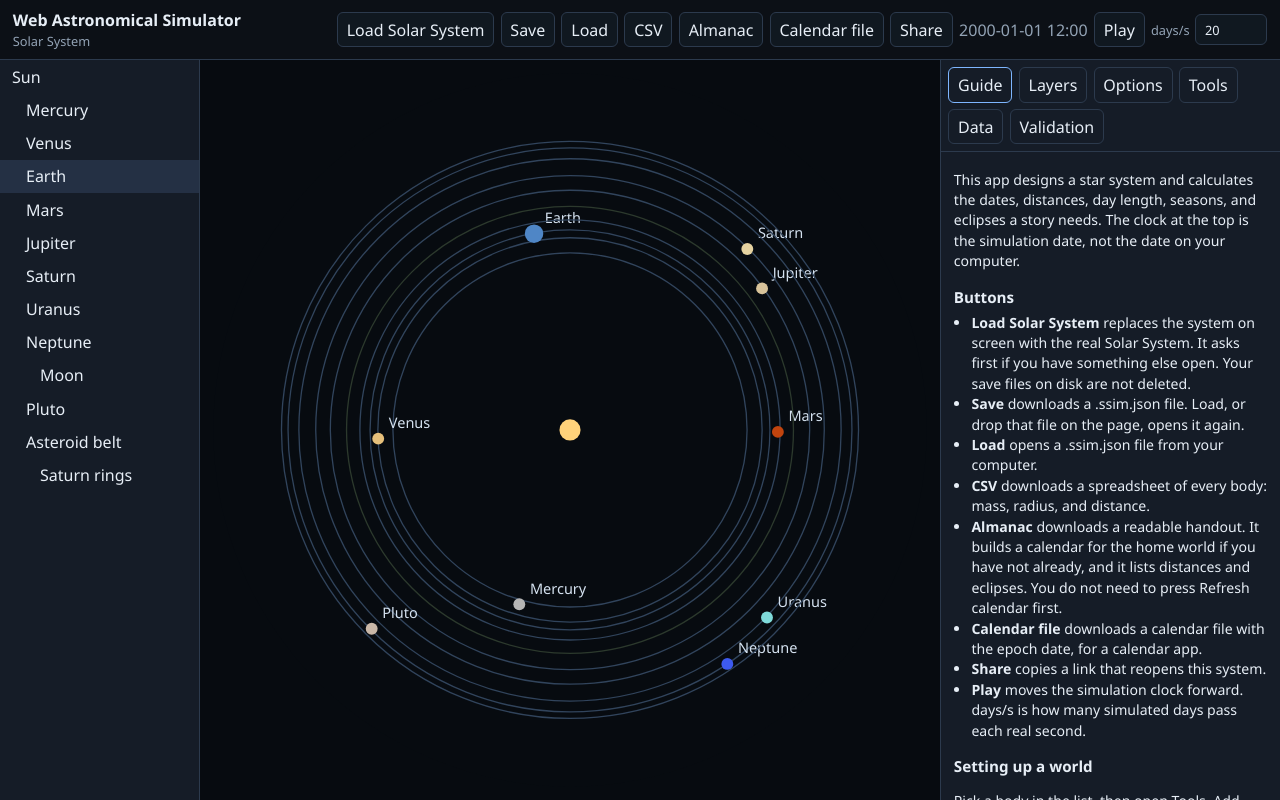
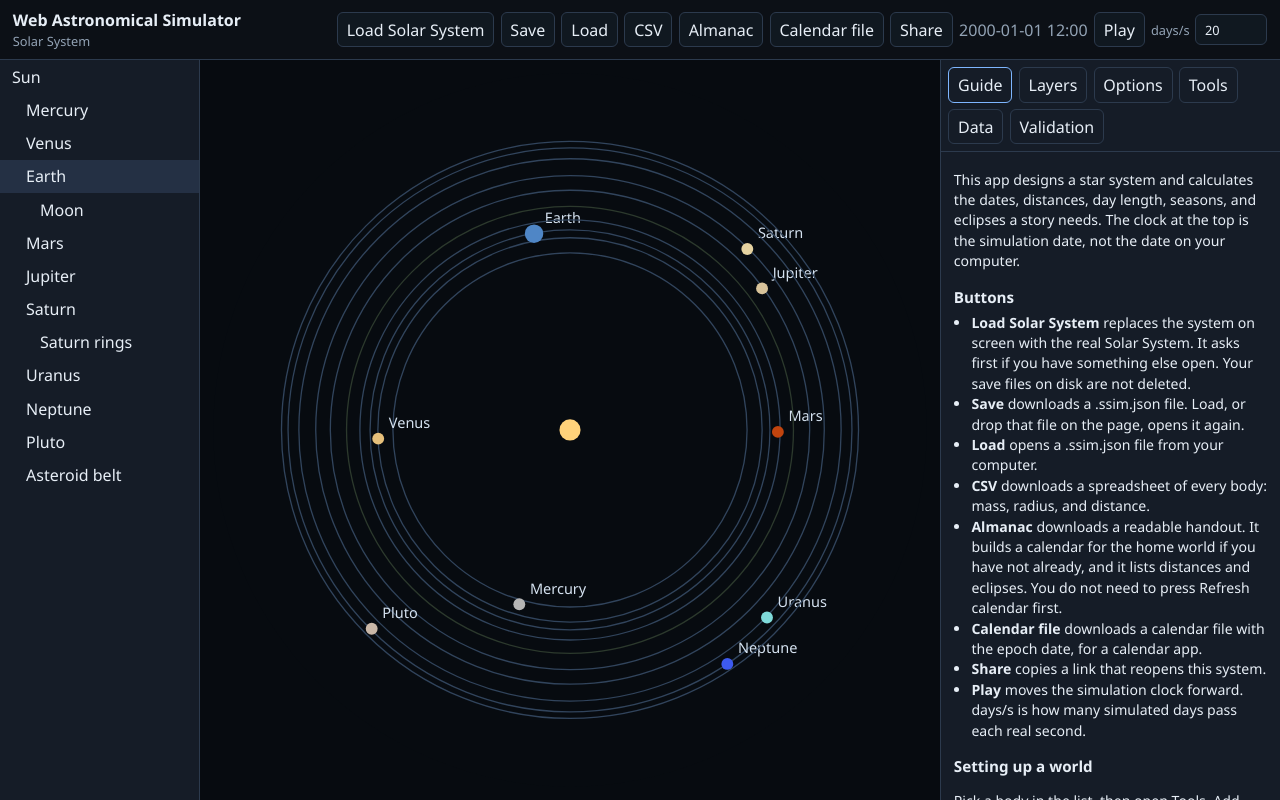
Before and after one commit to Jopo12321/web-astronomical-simulator, a Preact app: page / in a window 1280 px wide. Built offline with nearby package versions, Linux system fonts and the light colour scheme.

Commit message:
fix: list each moon under its planet and mark that planet
The Moon orbits Earth. File order had drawn it after Neptune, so the indent looked like Neptune's moon.

```diff
--- a/src/i18n/en.ts
+++ b/src/i18n/en.ts
@@ -41,7 +41,7 @@ export const en = {
     'moves the simulation clock forward. days/s is how many simulated days pass each real second.',
   guideSetupTitle: 'Setting up a world',
   guideSetup:
-    'Pick a body in the list, then open Tools. Add planet puts a new world around the star, outside the outermost one. Add moon puts a moon around the body you have selected. Delete removes that body and its moons. The star cannot be deleted.',
+    'Pick a body in the list, then open Tools. Add planet puts a new world around the star, outside the outermost one. Add moon puts a moon around the body you have selected. Delete removes that body and its moons. The star cannot be deleted. A moon is listed under its planet. Select the moon and that planet is marked in the list and drawn larger on the map.',
   guideUnitsTitle: 'Numbers',
   guideUnits:
     'AU is the distance from Earth to the Sun. Planet masses are in Earth masses, and the star is in solar masses. Orbit angles are in degrees: inclination is the tilt of the orbit, the node is where the orbit crosses the reference plane, periapsis is the closest point, and mean anomaly is where the body sits at the start date. Axial tilt is the lean of the spin axis. Watch latitude is the latitude you stand at when the Almanac talks about eclipses. Eclipse separation is how many degrees the moon sits from the center of the star.',
--- a/src/ui/App.tsx
+++ b/src/ui/App.tsx
@@ -1,5 +1,6 @@
 import { effect } from '@preact/signals';
 import { useEffect, useRef } from 'preact/hooks';
+import type { Body } from '../core/model/schema';
 import { solSystem } from '../core/presets/sol';
 import { jdToCalendar } from '../core/time/julian';
 import { almanacMarkdown, withCalendar } from '../io/almanac';
@@ -180,11 +181,11 @@ export function App() {
       </header>
       <div className="workspace">
         <nav className="tree" aria-label={t('bodies')}>
-          {system.value.bodies.map((body) => (
+          {familyOrder(system.value.bodies).map((body) => (
             <button
               key={body.id}
               type="button"
-              className={body.id === selectedId.value ? 'node selected' : 'node'}
+              className={nodeClass(body, selectedId.value, system.value.bodies)}
               style={{ paddingLeft: `${12 + depth(body.parentId) * 14}px` }}
               onClick={() => {
                 selectedId.value = body.id;
@@ -199,6 +200,40 @@ export function App() {
       </div>
     </div>
   );
+}
+
+function familyOrder(bodies: Body[]): Body[] {
+  const children = new Map<string | null, Body[]>();
+  for (const body of bodies) {
+    const list = children.get(body.parentId) ?? [];
+    list.push(body);
+    children.set(body.parentId, list);
+  }
+  const ordered: Body[] = [];
+  const seen = new Set<string>();
+  const visit = (parentId: string | null) => {
+    for (const body of children.get(parentId) ?? []) {
+      if (seen.has(body.id)) continue;
+      seen.add(body.id);
+      ordered.push(body);
+      visit(body.id);
+    }
+  };
+  visit(null);
+  for (const body of bodies) {
+    if (!seen.has(body.id)) ordered.push(body);
+  }
+  return ordered;
+}
+
+function nodeClass(body: Body, selected: string, bodies: Body[]): string {
+  if (body.id === selected) return 'node selected';
+  const current = bodies.find((item) => item.id === selected);
+  const parent = current?.parentId
+    ? bodies.find((item) => item.id === current.parentId)
+    : undefined;
+  if (parent && parent.id === body.id && parent.parentId !== null) return 'node host';
+  return 'node';
 }
 
 function depth(parentId: string | null): number {
--- a/src/ui/OrbitMap.tsx
+++ b/src/ui/OrbitMap.tsx
@@ -1,6 +1,14 @@
 import type { Body } from '../core/model/schema';
 import { placeSystem } from '../core/orbits/system';
 import { selectedId, showBelts, showLabels, showOrbits, system, viewJd } from './state';
+
+function hostPlanetId(bodies: Body[], selected: string): string | null {
+  const body = bodies.find((item) => item.id === selected);
+  if (!body?.parentId) return null;
+  const parent = bodies.find((item) => item.id === body.parentId);
+  if (!parent || parent.parentId === null) return null;
+  return parent.id;
+}
 
 function plotRadius(meters: number): number {
   return 18 + Math.log10(Math.max(meters, 1e8) / 1e8) * 42;
@@ -12,6 +20,7 @@ export function OrbitMap() {
   const byId = new Map(placed.map((item) => [item.id, item]));
   const primary = doc.bodies.find((body) => body.parentId === null);
   const children = doc.bodies.filter((body) => body.parentId === primary?.id);
+  const hostId = hostPlanetId(doc.bodies, selectedId.value);
 
   function point(body: Body): { x: number; y: number } | null {
     const state = byId.get(body.id);
@@ -57,8 +66,10 @@ export function OrbitMap() {
             <circle
               cx={at.x}
               cy={at.y}
-              r={body.id === selectedId.value ? 7 : 4.5}
+              r={body.id === selectedId.value || body.id === hostId ? 7 : 4.5}
               fill={body.color ?? '#9ecbff'}
+              stroke={body.id === hostId ? '#7eb6ff' : 'none'}
+              strokeWidth={body.id === hostId ? 2 : 0}
               className="body-dot"
               onClick={() => {
                 selectedId.value = body.id;
--- a/src/ui/styles.css
+++ b/src/ui/styles.css
@@ -80,6 +80,7 @@ button:hover, .tab.active { border-color: var(--accent); }
   background: transparent;
 }
 .node.selected { background: #243044; }
+.node.host { background: #1a2836; box-shadow: inset 3px 0 0 var(--accent); }
 
 .map { width: 100%; height: 100%; background: #070b10; }
 .map-sky { fill: #070b10; }
```
Also changed, not shown: 1 other file (tests, documents, lock files or other folders).
